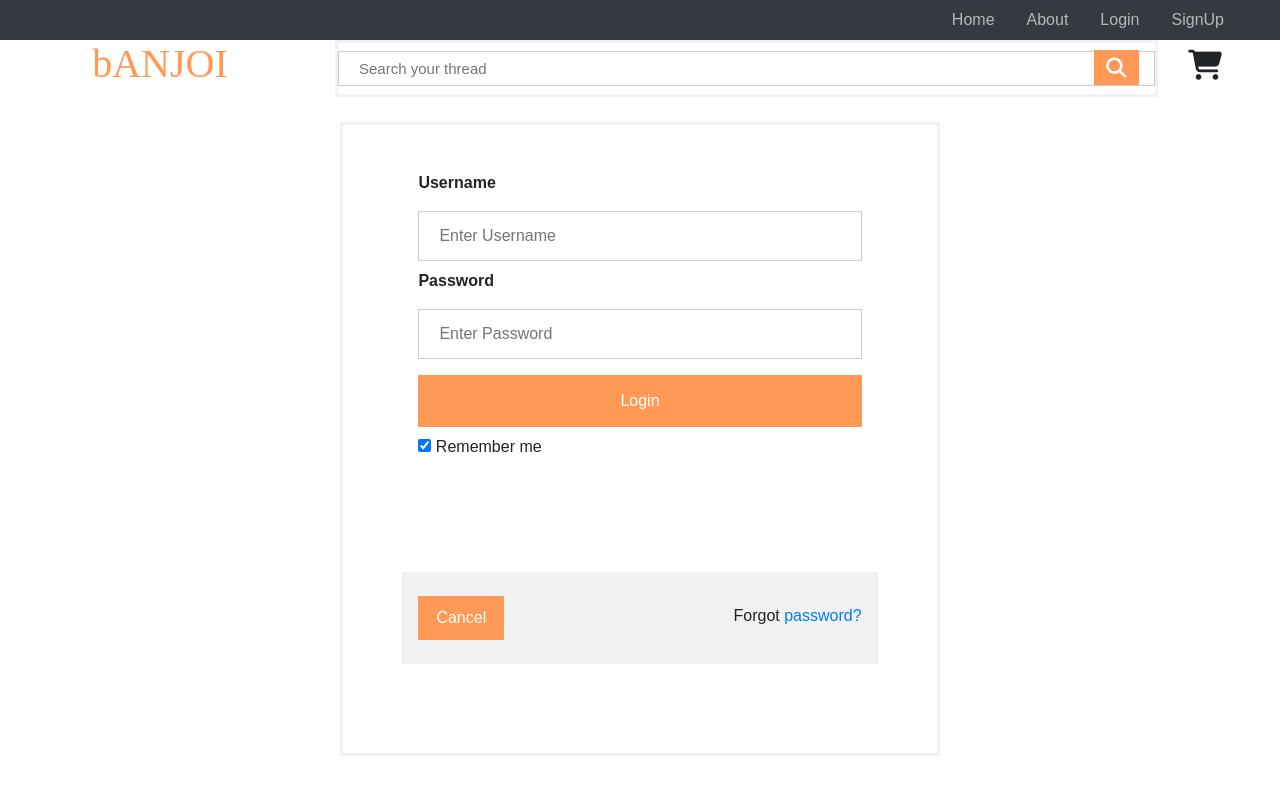
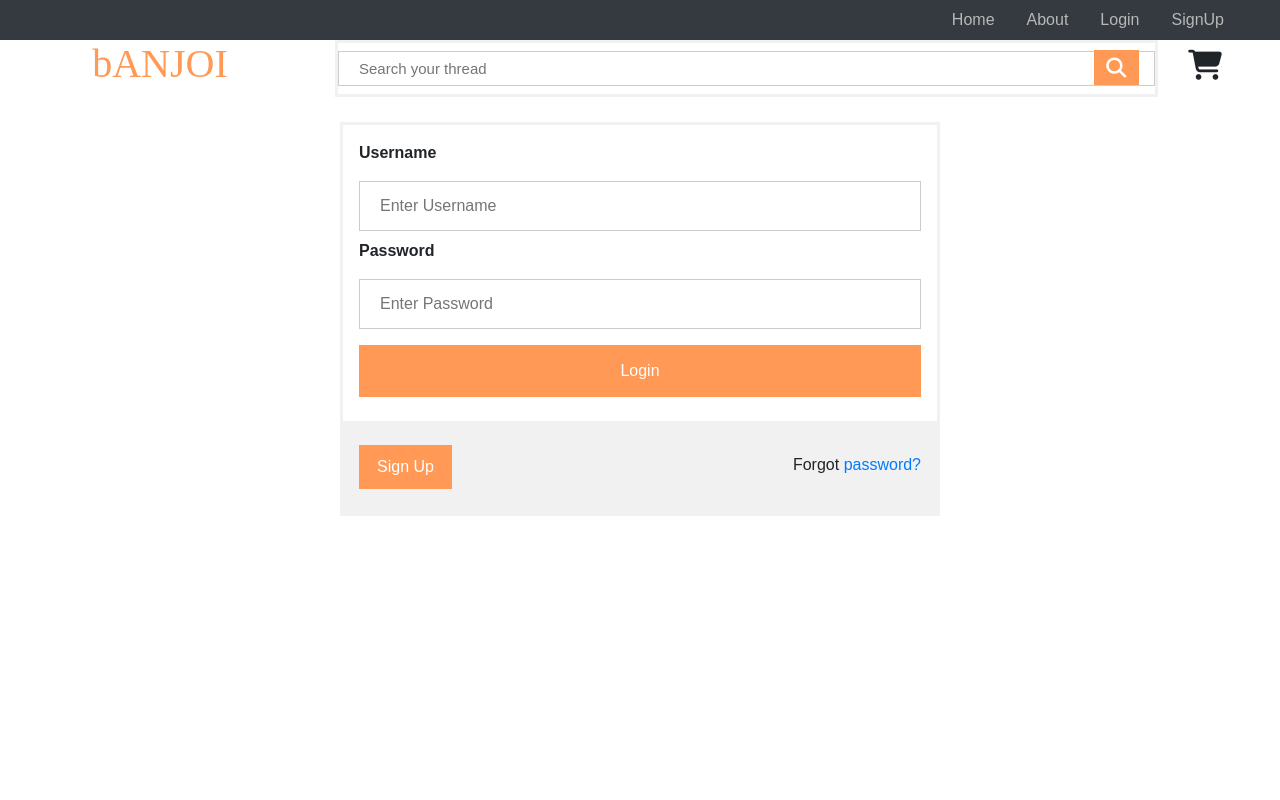
Before and after one commit to royandugu/Nexp-Project-, a Django app: page /auth/login in a window 1280 px wide. Run offline with Django 4.2, Linux system fonts and the light colour scheme; some libraries are stand-ins or nearby versions.

Commit message:
Removed remember me

```diff
--- a/eCommerce/static/css/login.css
+++ b/eCommerce/static/css/login.css
@@ -52,8 +52,8 @@
   /* Add padding to containers */
   .container {
     padding: 16px;
-    margin: 5% auto 15% auto; /* 5% from the top, 15% from the bottom and centered */
-    width: 80%; /* Could be more or less, depending on screen size */
+    /*margin: 5% auto 15% auto; /* 5% from the top, 15% from the bottom and centered */
+    /*width: 80%; /* Could be more or less, depending on screen size */
   }
 
   /* The "Forgot password" text */
--- a/eCommerce/templates/login.html
+++ b/eCommerce/templates/login.html
@@ -23,13 +23,11 @@
       <input type="password" placeholder="Enter Password" name="psw" required>
 
       <button type="submit">Login</button>
-      <label>
-        <input type="checkbox" checked="checked" name="remember"> Remember me
-      </label>
+
     </div>
 
     <div class="container" style="background-color:#f1f1f1">
-      <button type="button" class="cancelbtn">Cancel</button>
+      <button type="button" class="cancelbtn">Sign Up</button>
       <span class="psw">Forgot <a href="#">password?</a></span>
     </div>
   </form>
```
